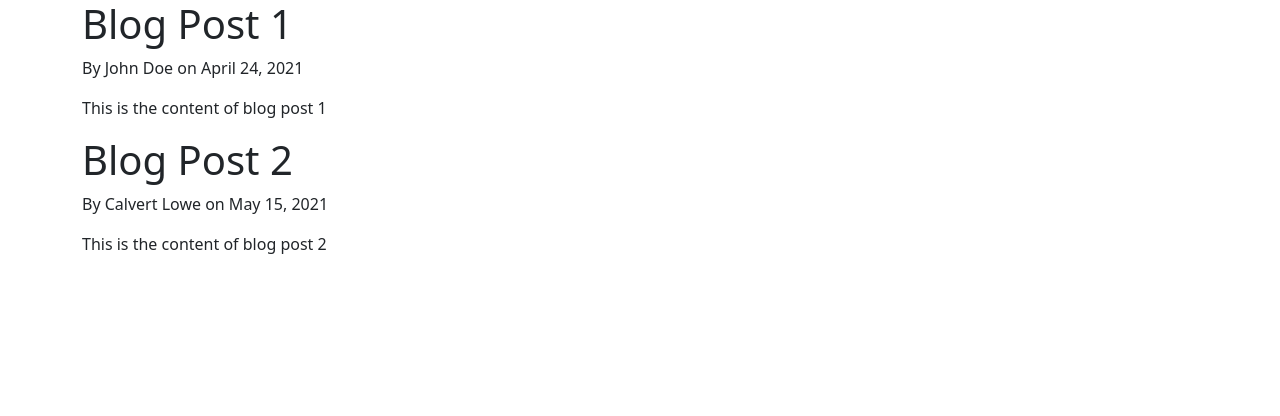
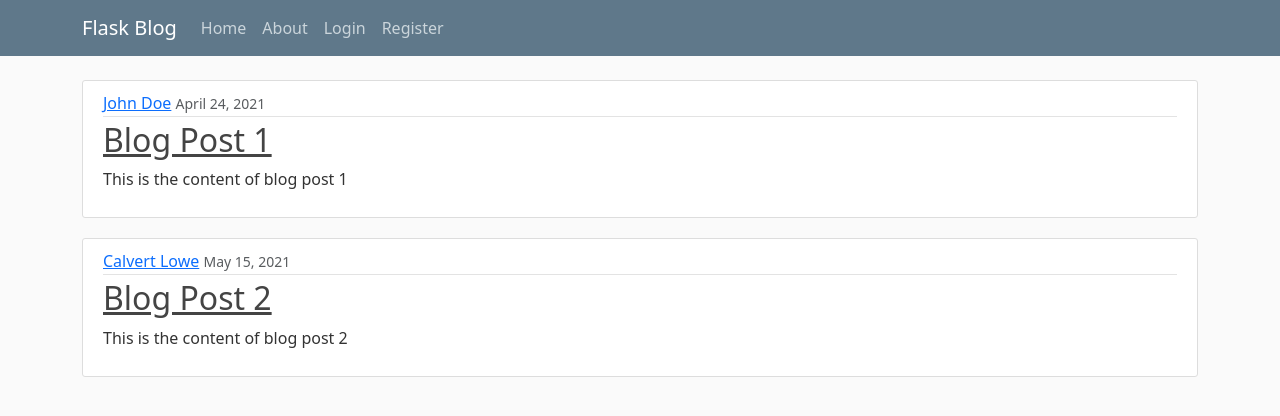
Before and after one commit to AAteddy/Flask-Blog-Project, a Flask app: page / in a window 1280 px wide. Shown: the top 416 px of the page. Run offline with Flask 3, Linux system fonts and the light colour scheme.

Commit message:
additional file added, main.css

```diff
--- /dev/null
+++ b/static/main.css
@@ -0,0 +1,80 @@
+body {
+    background: #fafafa;
+    color: #333333;
+    margin-top: 5rem;
+  }
+
+  h1, h2, h3, h4, h5, h6 {
+    color: #444444;
+  }
+
+  .bg-steel {
+    background-color: #5f788a;
+  }
+
+  .site-header .navbar-nav .nav-link {
+    color: #cbd5db;
+  }
+
+  .site-header .navbar-nav .nav-link:hover {
+    color: #ffffff;
+  }
+
+  .site-header .navbar-nav .nav-link.active {
+    font-weight: 500;
+  }
+
+  .content-section {
+    background: #ffffff;
+    padding: 10px 20px;
+    border: 1px solid #dddddd;
+    border-radius: 3px;
+    margin-bottom: 20px;
+  }
+
+  .article-title {
+    color: #444444;
+  }
+
+  a.article-title:hover {
+    color: #428bca;
+    text-decoration: none;
+  }
+
+  .article-content {
+    white-space: pre-line;
+  }
+
+  .article-img {
+    height: 65px;
+    width: 65px;
+    margin-right: 16px;
+  }
+
+  .article-metadata {
+    padding-bottom: 1px;
+    margin-bottom: 4px;
+    border-bottom: 1px solid #e3e3e3
+  }
+
+  .article-metadata a:hover {
+    color: #333;
+    text-decoration: none;
+  }
+
+  .article-svg {
+    width: 25px;
+    height: 25px;
+    vertical-align: middle;
+  }
+
+  .account-img {
+    height: 125px;
+    width: 125px;
+    margin-right: 20px;
+    margin-bottom: 16px;
+  }
+
+  .account-heading {
+    font-size: 2.5rem;
+  }
--- a/templates/home.html
+++ b/templates/home.html
@@ -1,8 +1,15 @@
 {% extends 'layout.html' %}
 {% block content %}
     {% for post in posts %}
-        <h1>{{ post.title }}</h1>
-        <p>By {{ post.author }} on {{ post.date_posted }}</p>
-        <p>{{ post.content }}</p>
+    <article class="media content-section">
+        <div class="media-body">
+          <div class="article-metadata">
+            <a class="mr-2" href="#">{{ post.author }}</a>
+            <small class="text-muted">{{ post.date_posted }}</small>
+          </div>
+          <h2><a class="article-title" href="#">{{ post.title }}</a></h2>
+          <p class="article-content">{{ post.content }}</p>
+        </div>
+    </article>
     {% endfor %}
 {% endblock content%}
--- a/templates/layout.html
+++ b/templates/layout.html
@@ -6,7 +6,7 @@
 
     <!-- Bootstrap css -->
     <link href="https://cdn.jsdelivr.net/npm/bootstrap@5.3.2/dist/css/bootstrap.min.css" rel="stylesheet" integrity="sha384-T3c6CoIi6uLrA9TneNEoa7RxnatzjcDSCmG1MXxSR1GAsXEV/Dwwykc2MPK8M2HN" crossorigin="anonymous">
-
+    <link rel="stylesheet" type="text/css" href="{{ url_for('static', filename='main.css') }}">
     {% if title %}
         <title>Flask Blog - {{ title }}</title>
     {% else %}
@@ -15,6 +15,29 @@
 
 </head>
 <body>
+
+    <header class="site-header">
+        <nav class="navbar navbar-expand-md navbar-dark bg-steel fixed-top">
+          <div class="container">
+            <a class="navbar-brand mr-4" href="/">Flask Blog</a>
+            <button class="navbar-toggler" type="button" data-toggle="collapse" data-target="#navbarToggle" aria-controls="navbarToggle" aria-expanded="false" aria-label="Toggle navigation">
+              <span class="navbar-toggler-icon"></span>
+            </button>
+            <div class="collapse navbar-collapse" id="navbarToggle">
+              <div class="navbar-nav mr-auto">
+                <a class="nav-item nav-link" href="/">Home</a>
+                <a class="nav-item nav-link" href="/about">About</a>
+              </div>
+              <!-- Navbar Right Side -->
+              <div class="navbar-nav">
+                <a class="nav-item nav-link" href="/login">Login</a>
+                <a class="nav-item nav-link" href="/register">Register</a>
+              </div>
+            </div>
+          </div>
+        </nav>
+      </header>
+
     <div class="container">
         {% block content %}
         {% endblock %}
```
